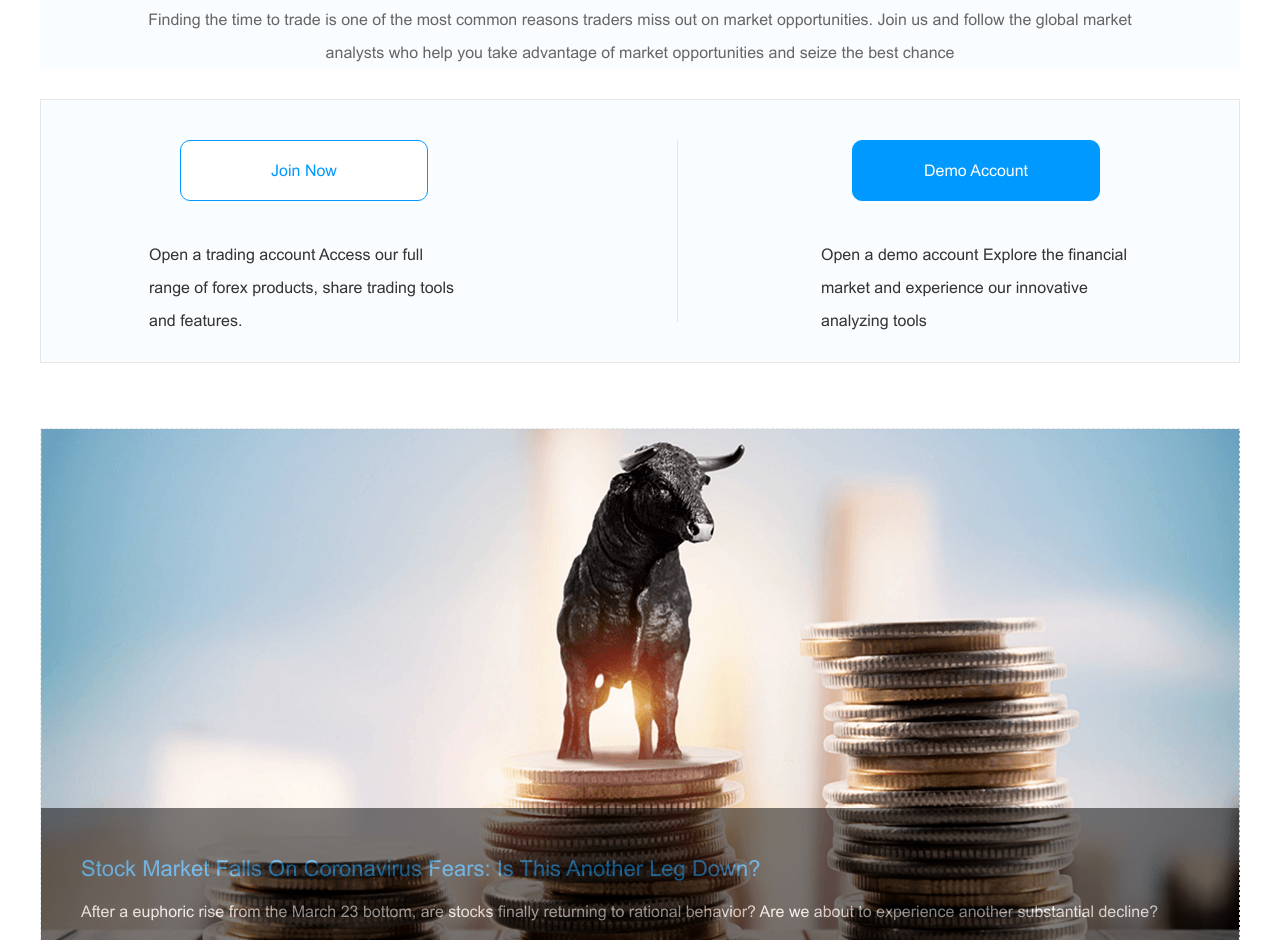
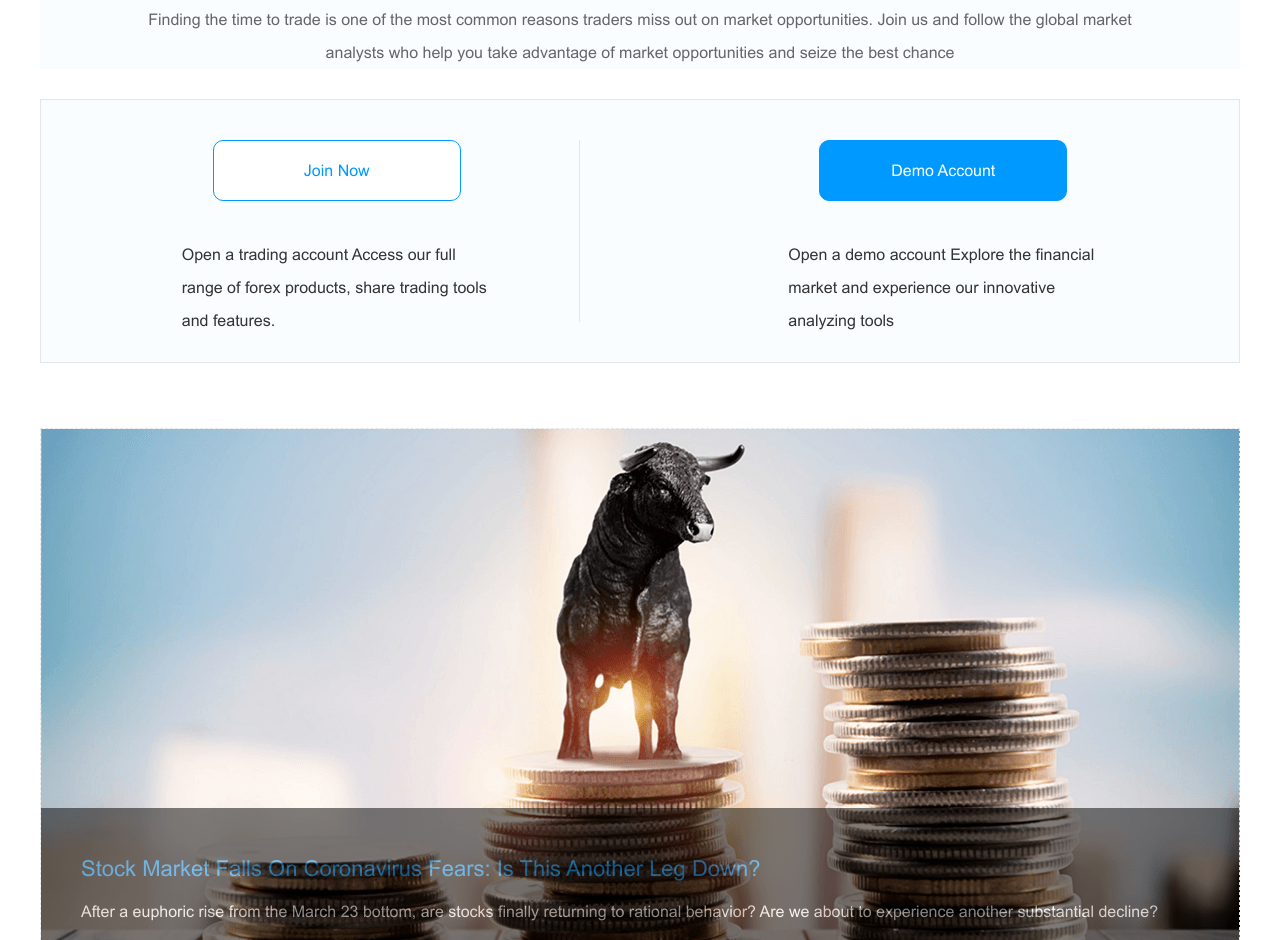
Before and after one commit to Ares2013/aristeus_web, a plain HTML site: page news-aristeus.html in a window 1280 px wide. Shown: the part 814-1754 px from the top of the page. Drawn offline with Linux system fonts and the light colour scheme.

Commit message:
1.修改

```diff
--- a/css/news-aristeus.css
+++ b/css/news-aristeus.css
@@ -597,7 +597,7 @@ margin: 0px auto;
 }
 .container-border{
 	border-right: 1px solid #E6E6E6;
-  padding-right: 145px;
+  padding-right: 14px;
 }
 .news-btn-join-color{
 	background-color: #FFFFFF;
```
